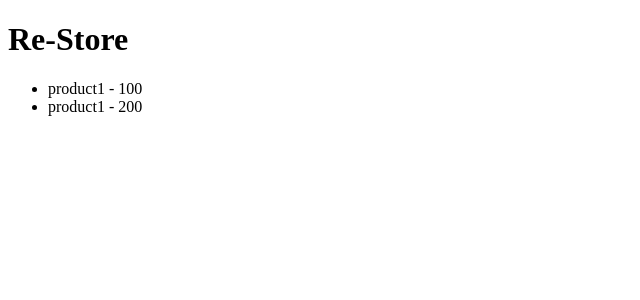
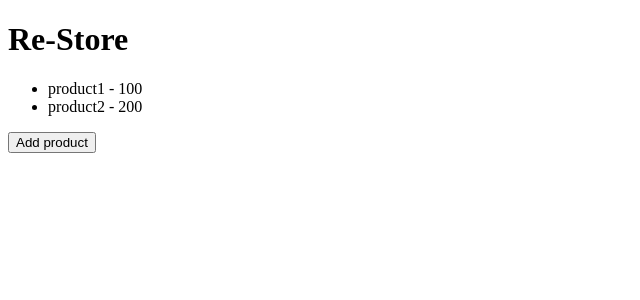
Before and after one commit to gusemil/ReactReduxDotnetEcommerceTutorial, a React (Vite) app in the folder client/client/: page / in a window 1280 px wide. Shown: the top 300 px of the page, without its empty margins (0-640 px from the left). Built offline with nearby package versions, Linux system fonts and the light colour scheme.

Commit message:
23. Using React Hooks: useState

```diff
--- a/client/client/src/App.tsx
+++ b/client/client/src/App.tsx
@@ -1,9 +1,16 @@
-const products = [
-  {name: 'product1', price: 100.00},
-  {name: 'product1', price: 200.00},
-]
+import { useState } from "react";
 
 function App() {
+  const [products, setProducts] = useState([
+    {name: 'product1', price: 100.00},
+    {name: 'product2', price: 200.00},
+  ]);
+
+
+  function addProduct(){
+    setProducts(prevState => [...prevState, {name: 'product' + (prevState.length + 1), price: (prevState.length * 100) + 100}])
+  }
+
   return (
     <div>
       <h1>Re-Store</h1>
@@ -12,6 +19,7 @@
           <li key={index}> {item.name} - {item.price}</li> //unique keys based on index
         ))}
       </ul>
+      <button onClick={addProduct}>Add product</button>
     </div>
   );
 }
```
